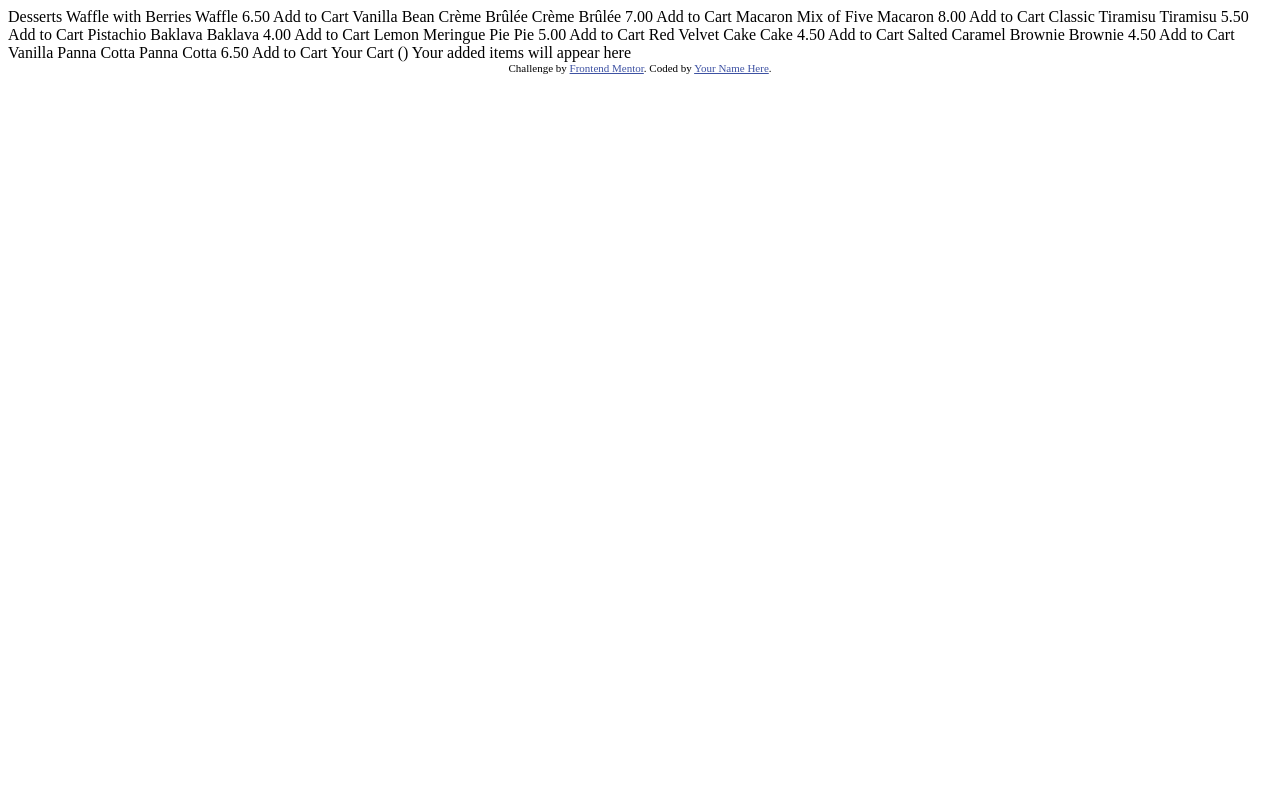
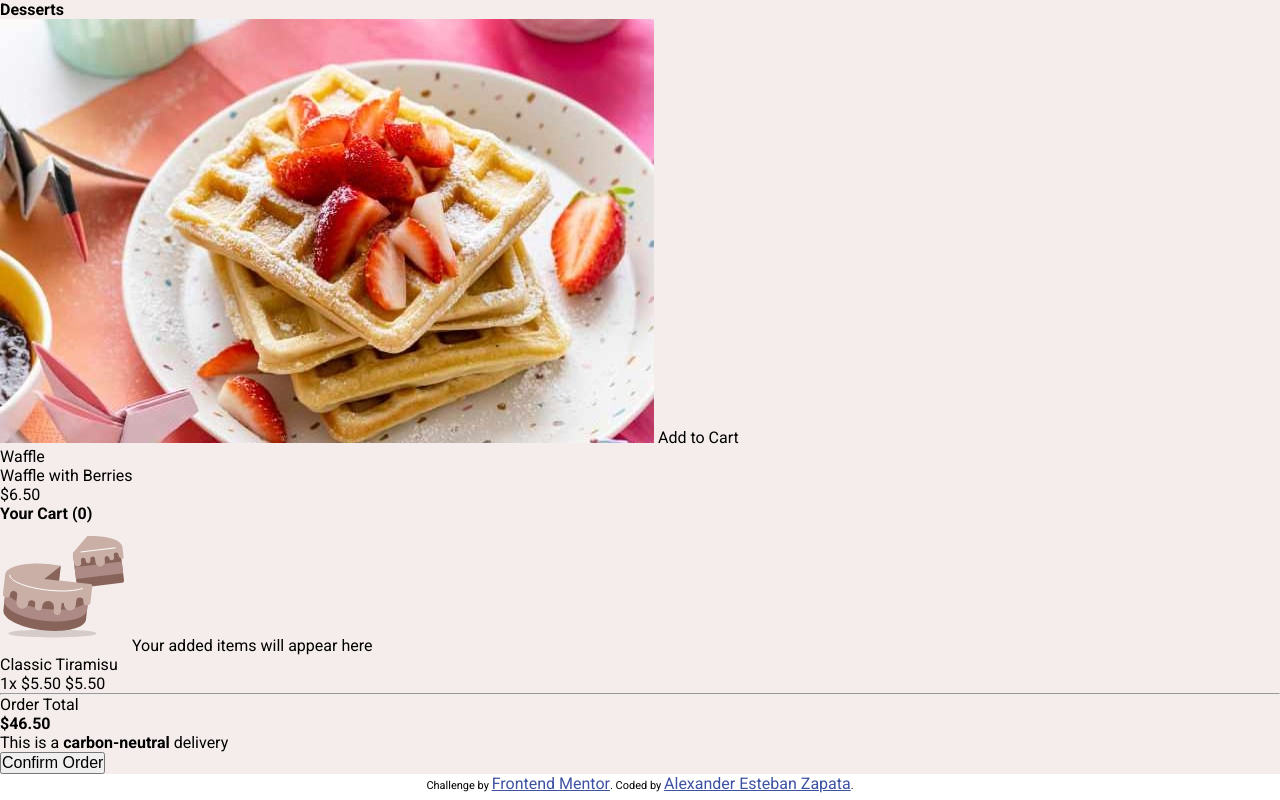
Before and after one commit to AlexanderEstebanZapata1994/product-list-with-cart-main, a plain HTML site: page index.html in a window 1280 px wide. Drawn offline with Linux system fonts and the light colour scheme.

Commit message:
Initial structure

```diff
--- /dev/null
+++ b/assets/css/mobile.style.css
@@ -0,0 +1,31 @@
+:root {
+    --White: white;
+    --Red: hsl(14, 86%, 42%);
+    --Green: hsl(159, 69%, 38%);
+
+    --Rose-50: hsl(20, 50%, 98%);
+    --Rose-100: hsl(13, 31%, 94%);
+    --Rose-300: hsl(14, 25%, 72%);
+    --Rose-400: hsl(7, 20%, 60%);
+    --Rose-500: hsl(12, 20%, 44%);
+    --Rose-900: hsl(14, 65%, 9%);
+}
+* {
+    box-sizing: border-box;
+    margin: 0;
+    padding: 0;
+}
+
+html {
+    font-size: 62.5%;
+    font-family: "Roboto", sans-serif;
+    font-weight: 400;
+    font-style: normal;
+}
+
+.container {
+    background-color: var(--Rose-100);
+}
+
+.attribution { font-size: 11px; text-align: center; }
+.attribution a { color: hsl(228, 45%, 44%); }
--- /dev/null
+++ b/assets/css/tablet.style.css
@@ -0,0 +1,3 @@
+* {
+    font-size: medium;
+}
--- a/index.html
+++ b/index.html
@@ -2,73 +2,61 @@
 <html lang="en">
 <head>
   <meta charset="UTF-8">
-  <meta name="viewport" content="width=device-width, initial-scale=1.0"> <!-- displays site properly based on user's device -->
+  <meta name="viewport" content="width=device-width, initial-scale=1.0">
+  <link rel="icon" type="image/png" sizes="32x32" href="./assets/images/favicon-32x32.png">
+  <link rel="stylesheet" href="/assets/css/mobile.style.css">
+  <link rel="stylesheet" media="screen and  (min-width:375px)" href="/assets/css/tablet.style.css">
+  <link rel="stylesheet" media="screen and  (min-width:800px)" href="/assets/css/desktop.style.css">
 
-  <link rel="icon" type="image/png" sizes="32x32" href="./assets/images/favicon-32x32.png">
-
+  <link rel="preconnect" href="https://fonts.googleapis.com">
+  <link rel="preconnect" href="https://fonts.gstatic.com" crossorigin>
+  <link href="https://fonts.googleapis.com/css2?family=Roboto:ital,wght@0,100;0,300;0,400;0,500;0,700;0,900;1,100;1,300;1,400;1,500;1,700;1,900&display=swap" rel="stylesheet">
+  <script src="/assets/js/logic.js"></script>
   <title>Frontend Mentor | Product list with cart</title>
-
-  <!-- Feel free to remove these styles or customise in your own stylesheet 👍 -->
-  <style>
-    .attribution { font-size: 11px; text-align: center; }
-    .attribution a { color: hsl(228, 45%, 44%); }
-  </style>
 </head>
 <body>
+  <section class="container">
+    <span>
+      <h2>Desserts</h2>
+    </span>
+    <section class="product-list">
+      <div class="item">
+        <img src="/assets/images/image-waffle-mobile.jpg" alt="">
+        <span class="button">
+          <i></i>
+          Add to Cart
+        </span>
+        <p class="category">Waffle</p>
+        <p class="description">Waffle with Berries</p>
+        <span class="price">$6.50</span>
+      </div>
+    </section>
 
-  Desserts
-
-  Waffle with Berries
-  Waffle
-  6.50
-  Add to Cart
-
-  Vanilla Bean Crème Brûlée
-  Crème Brûlée
-  7.00
-  Add to Cart
-
-  Macaron Mix of Five
-  Macaron
-  8.00
-  Add to Cart
-
-  Classic Tiramisu
-  Tiramisu
-  5.50
-  Add to Cart
-
-  Pistachio Baklava
-  Baklava
-  4.00
-  Add to Cart
-
-  Lemon Meringue Pie
-  Pie
-  5.00
-  Add to Cart
-
-  Red Velvet Cake
-  Cake
-  4.50
-  Add to Cart
-
-  Salted Caramel Brownie
-  Brownie
-  4.50
-  Add to Cart
-
-  Vanilla Panna Cotta
-  Panna Cotta
-  6.50
-  Add to Cart
-
-  Your Cart (<!-- Quantity -->)
-  Your added items will appear here
-
+    <section class="cart">
+      <h1>Your Cart (0)</h1>
+      <section class="cart__empty">
+        <img src="/assets/images/illustration-empty-cart.svg" alt="">
+        <span>Your added items will appear here</span>
+      </section>
+      <section class="cart__full">
+        <p>Classic Tiramisu</p>
+        <span class="qty">1x</span>
+        <span class="unit-price">$5.50</span>
+        <span class="total-price">$5.50</span>
+        <span class="remove"><i></i></span>
+        <hr/>
+        <div>
+          <p>Order Total</p>
+          <h2 class="gran-total">$46.50</h2>
+        </div>
+        <section><i></i>This is a <strong>carbon-neutral</strong> delivery</section>
+        <button>Confirm Order</button>
+      </section>
+    </section>
+  </section>
   <div class="attribution">
     Challenge by <a href="https://www.frontendmentor.io?ref=challenge">Frontend Mentor</a>.
-    Coded by <a href="#">Your Name Here</a>.
+    Coded by <a href="#">Alexander Esteban Zapata</a>.
   </div>
 </body>
 </html>
```
Also changed, not shown: assets/css/desktop.style.css (added), assets/js/logic.js (added).
